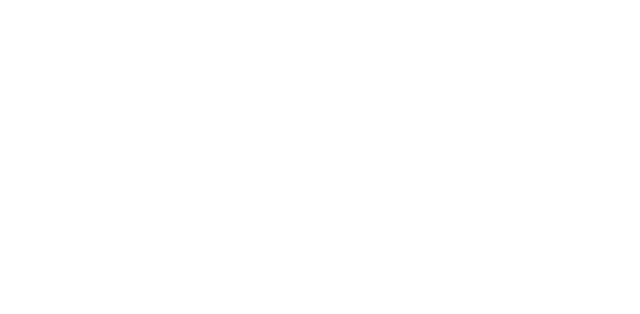
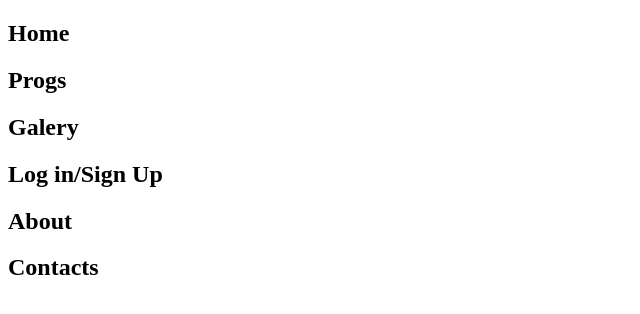
Before and after one commit to WampirNinja/WampirNinja.github.io, a plain HTML site: page index.html in a window 1280 px wide. Shown: the whole page, without its empty margins (0-640 px from the left). Drawn offline with Linux system fonts and the light colour scheme.

Commit message:
Html skeleton

```diff
--- a/index.html
+++ b/index.html
@@ -7,6 +7,19 @@
   <title>Document</title>
 </head>
 <body>
+  <header>
+    <h2>Home</h2>
+    <h2>Progs</h2>
+    <h2>Galery</h2>
+    <h2>Log in/Sign Up</h2>
+  </header>
+  <div>
 
+
+  </div>
+  <footer>
+    <h2>About</h2>
+    <h2>Contacts</h2>
+  </footer>
 </body>
 </html>
```
